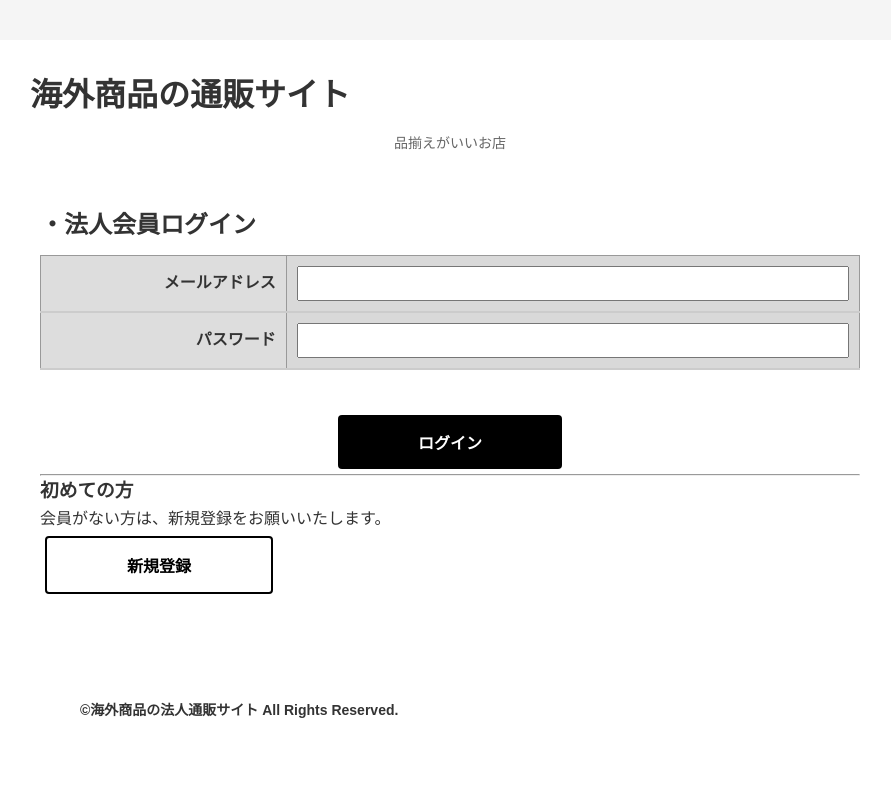
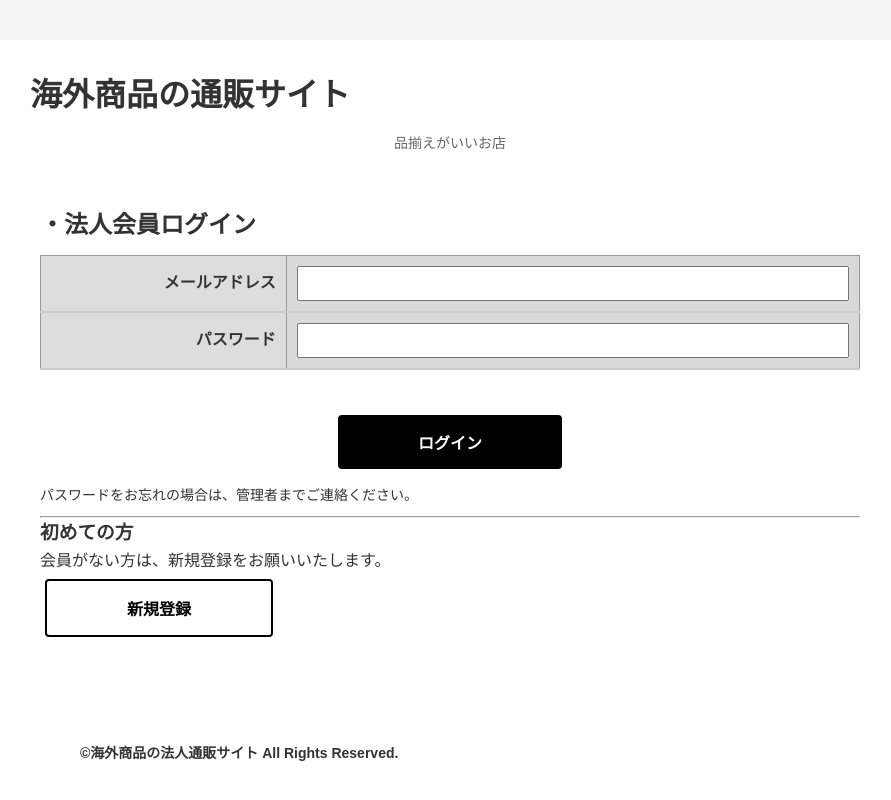
Before and after one commit to hitsu0909/webshop-frontend, a Vue app: page /userlogin in a window 1280 px wide. Shown: the top 800 px of the page, without its empty margins (190-1081 px from the left). Built offline with nearby package versions, Linux system fonts and the light colour scheme.

Commit message:
password forget

```diff
--- a/src/components/Profile.vue
+++ b/src/components/Profile.vue
@@ -55,13 +55,13 @@
           </tr>
 
 <!-- パスワード -->
-          <tr>
+          <!-- <tr>
             <th class="confirm-label">パスワード</th>
             <td class="confirm-data">{{ maskedPassword }}</td>
 
             <th class="confirm-label">確認</th>
             <td class="confirm-data">{{ maskedPassword }}</td>
-          </tr>
+          </tr> -->
         </tbody>
       </table>
       <p class="form-note"><span class="required">*</span>以上の内容は登録中です。変更の必要があれば、「編集する」ボタンをクリックしてください。</p>
--- a/src/components/UserLogin.vue
+++ b/src/components/UserLogin.vue
@@ -38,7 +38,9 @@
         </div>
 
       </form>
-
+      <p class="form-note">
+        パスワードをお忘れの場合は、管理者までご連絡ください。
+      </p>
       <hr />
 
       <h3>初めての方</h3>
```
